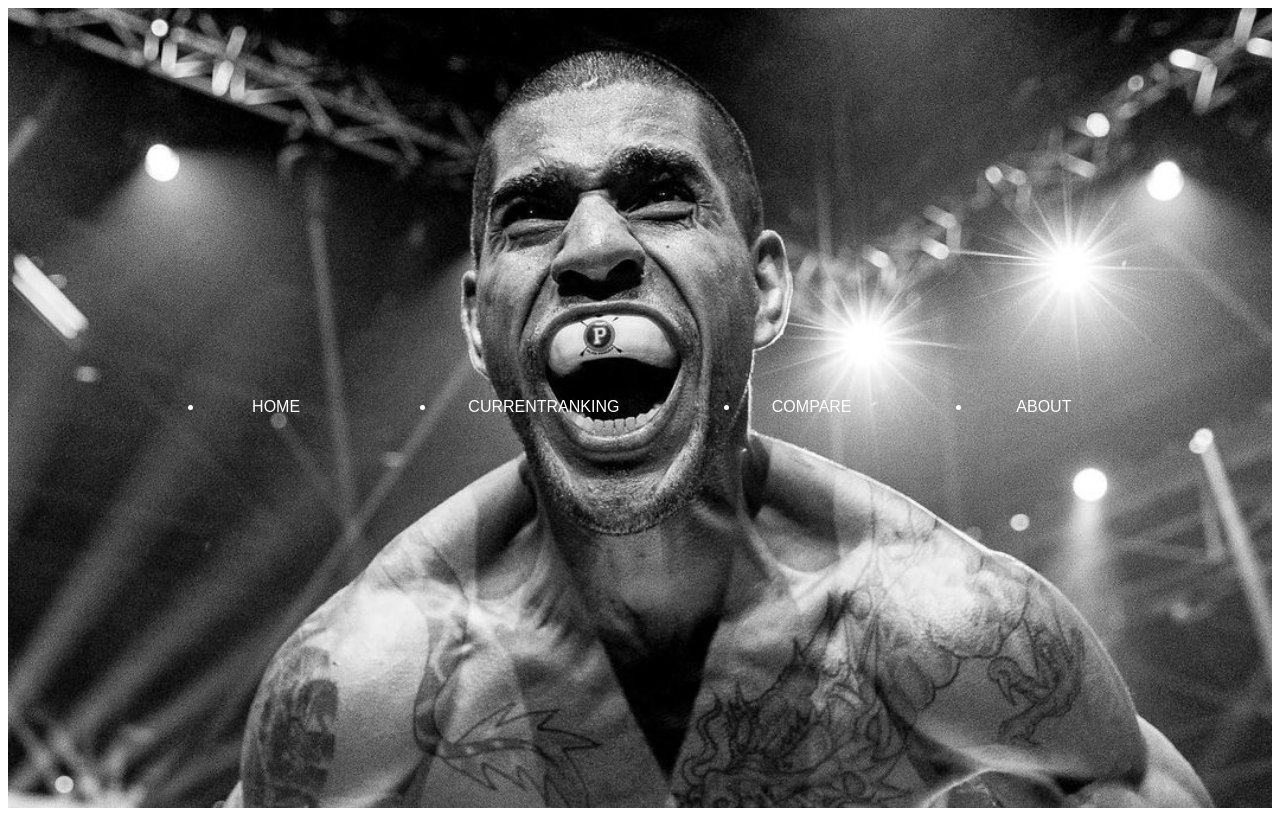
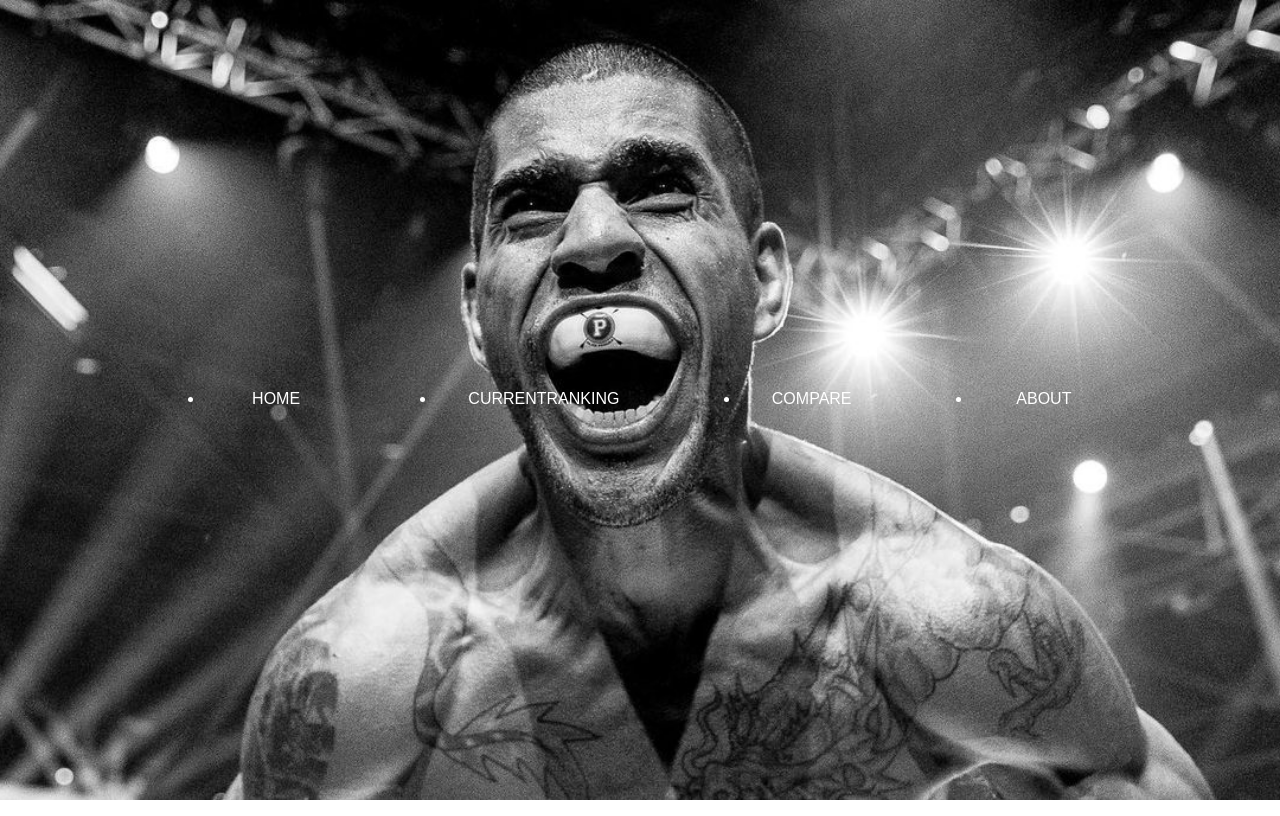
Before and after one commit to TimirEr/Qick-Fight, a React (Vite) app: page / in a window 1280 px wide. Built offline with nearby package versions, Linux system fonts and the light colour scheme; no server answers.

Commit message:
fixed css
quick fix to make the website not have white bars

```diff
--- a/src/style.css
+++ b/src/style.css
@@ -251,3 +251,9 @@
   padding: 20px; /* Add some padding */
   text-align: center;
 }
+
+html, body, #root {
+  height: 100%;
+  margin: 0;
+  padding: 0;
+}
```
